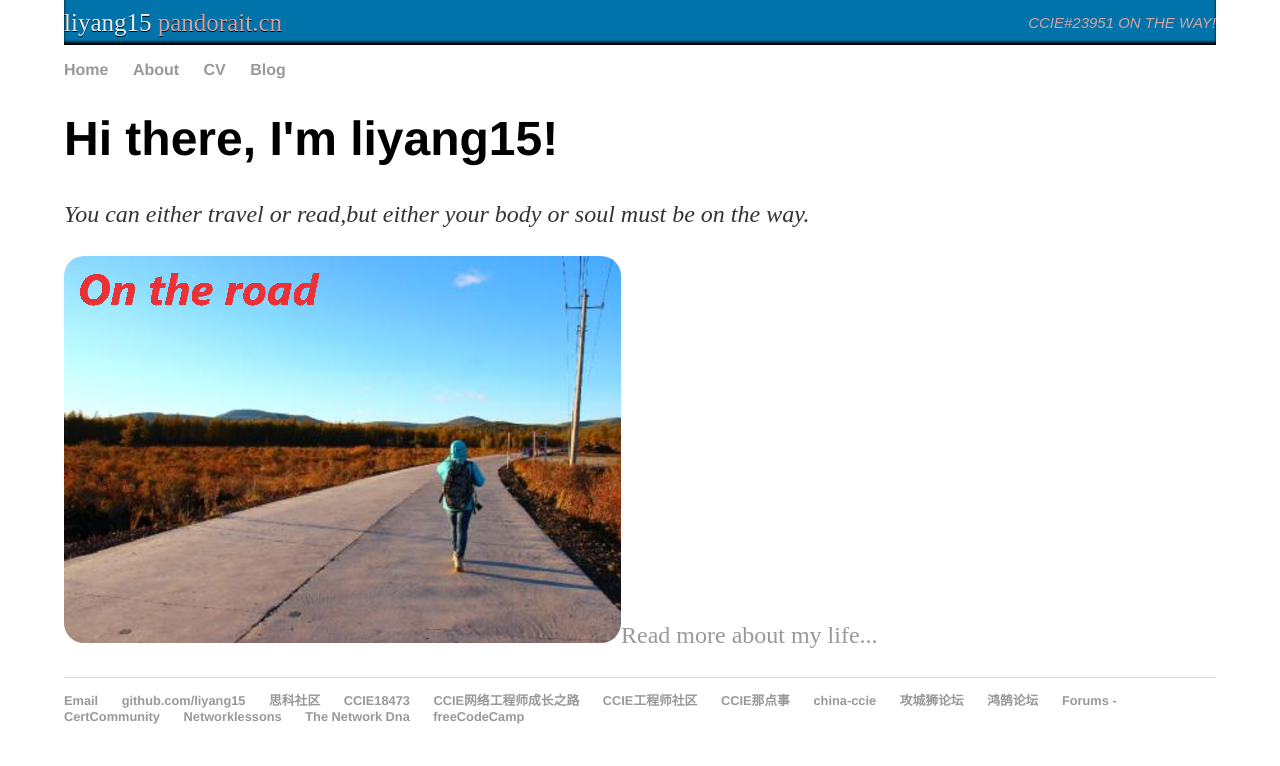
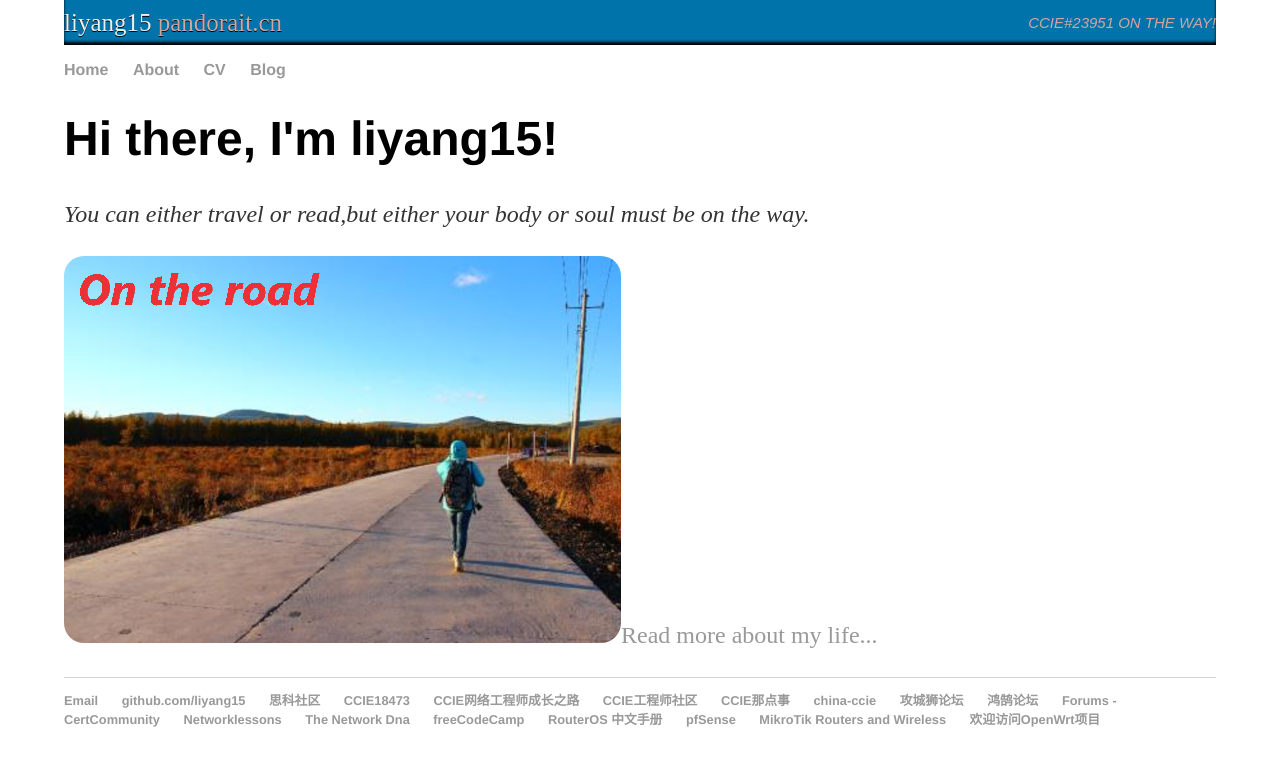
Before and after one commit to liyang15/liyang15.github.io, a Jekyll site: the page built from index.html, in a window 1280 px wide. Shown: the top 766 px of the page. Built offline with Jekyll 4.4.1, drawn with Linux system fonts in a browser that asks for light colours.

Commit message:
Update default.html

```diff
--- a/_layouts/default.html
+++ b/_layouts/default.html
@@ -43,6 +43,10 @@
 					<li><a href="https://networklessons.com/" target="_blank">Networklessons</a></li>
 					<li><a href="https://www.thenetworkdna.com/" target="_blank">The Network Dna</a></li>
 					<li><a href="https://www.freecodecamp.org/" target="_blank">freeCodeCamp</a></li>
+					<li><a href="https://mikrotik-doc-cn.readthedocs.io/zh/latest/index.html" target="_blank">RouterOS 中文手册</a></li>
+					<li><a href="https://www.pfsense.org/" target="_blank">pfSense</a></li>
+					<li><a href="https://mikrotik.com/" target="_blank">MikroTik Routers and Wireless</a></li>
+					<li><a href="https://openwrt.org/zh/start" target="_blank">欢迎访问OpenWrt项目</a></li>
 				</ul>
 			</footer>
 		</body>
```
